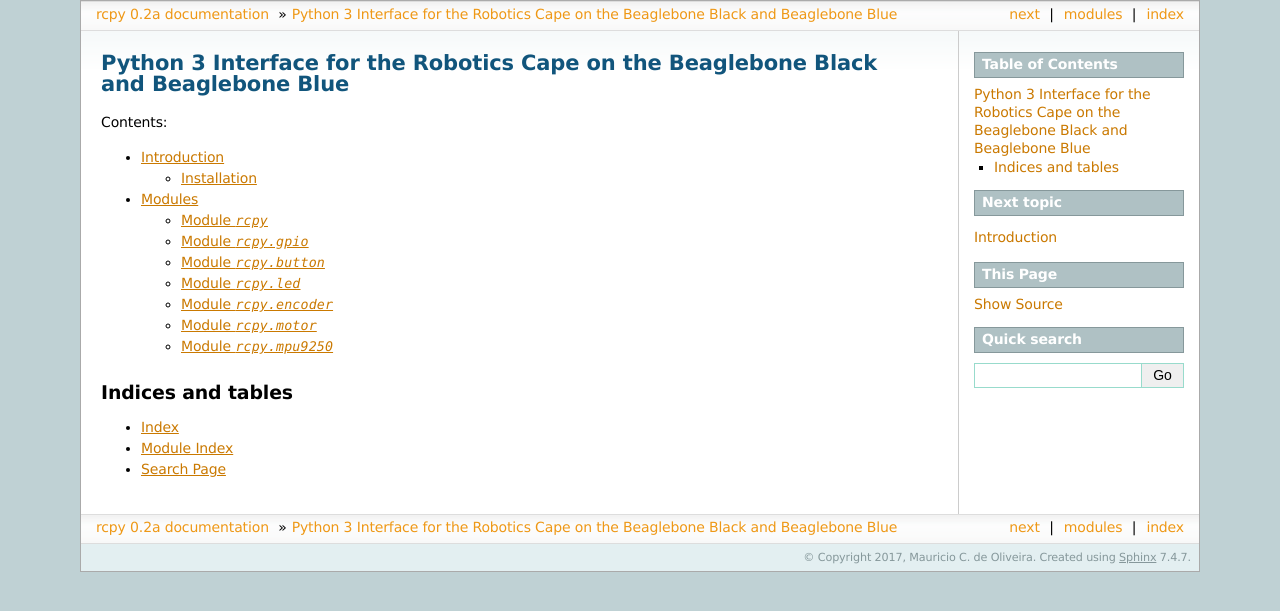
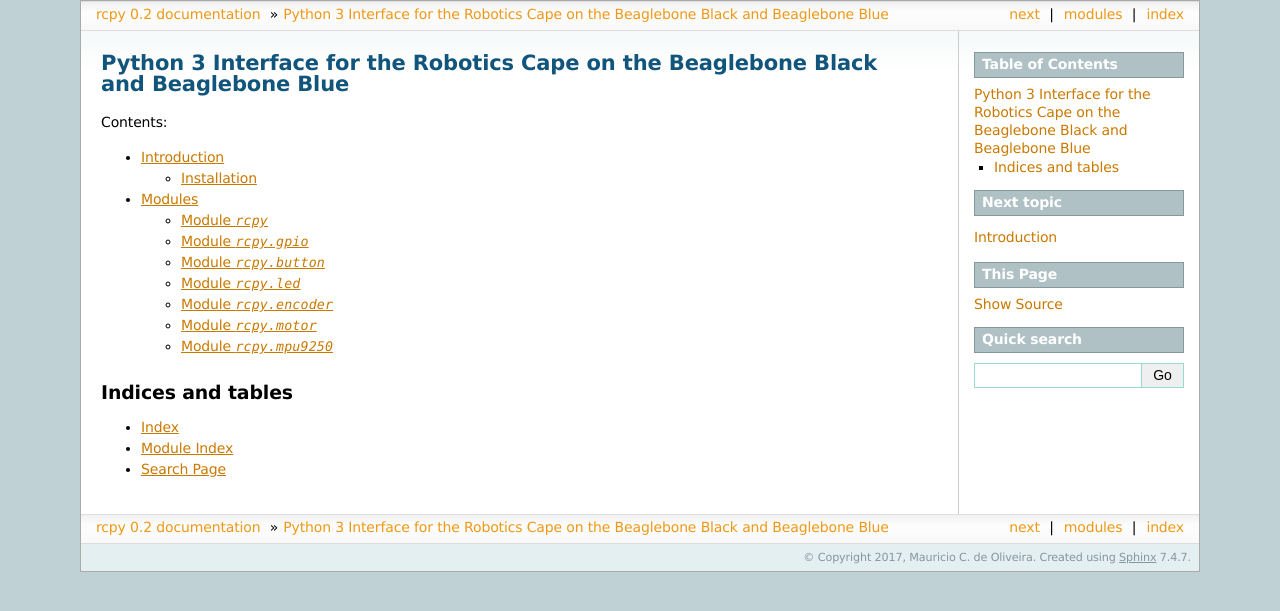
Before and after one commit to mcdeoliveira/rcpy, a Sphinx documentation site: the page built from doc/index.rst, in a window 1280 px wide. Shown: the top 611 px of the page. Built offline with Sphinx 7.4.7, drawn with Linux system fonts in a browser that asks for light colours.

Commit message:
Preparing to submit to PyPI

```diff
--- a/doc/conf.py
+++ b/doc/conf.py
@@ -57,7 +57,7 @@
 # The short X.Y version.
 version = '0.2'
 # The full version, including alpha/beta/rc tags.
-release = '0.2a'
+release = '0.2'
 
 # The language for content autogenerated by Sphinx. Refer to documentation
 # for a list of supported languages.
--- a/setup.py
+++ b/setup.py
@@ -32,7 +32,7 @@
 setup(
 
     name="rcpy",
-    version="0.2a",
+    version="0.2",
     packages=find_packages(),
 
     # extensions
```
Also changed, not shown: README.md (+1 -1 lines).
